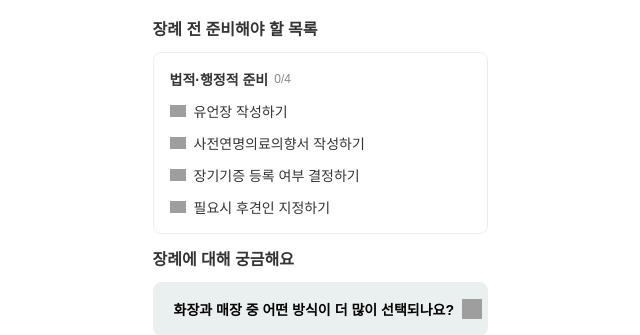
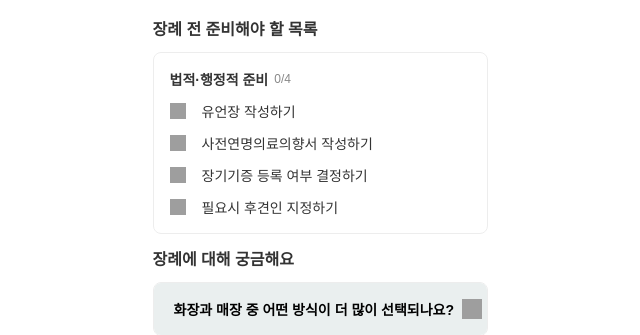
Before and after one commit to 2025-HERETHON/2025-herethon-16, a Django app: template bium/templates/main-page.html in a window 1280 px wide. Shown: the part 147-482 px from the top of the page, without its empty margins (320-960 px from the left). Run offline with Django 5.2, Linux system fonts and the light colour scheme; the template is opened without the code that fills it, so the values that code supplies are empty; grey boxes are pictures that could not be loaded.

Commit message:
🎨 design: 목록 체크박스 UI 수정

```diff
--- a/bium/static/css/main-page.css
+++ b/bium/static/css/main-page.css
@@ -165,15 +165,24 @@ body {
   align-items: center;
   gap: 8px;
 }
-.item input[type="checkbox"] {
+/* .item input[type="checkbox"] {
   appearance: none;
   width: 16px; height: 16px;
   background: url('../static/images/icons/icon-checkbox-12=Deactivate.svg') no-repeat center/contain;
   cursor: pointer;
+} */
+/* .item input[type="checkbox"]:checked {
+  background: url('../static/images/icons/icon-checkbox-12=Activate.svg') no-repeat center/contain;
+} */
+
+.checkbox-icon {
+  width: 16px;
+  height: 16px;
+  cursor: pointer;
+  vertical-align: middle;
+  margin-right: 8px;
 }
-.item input[type="checkbox"]:checked {
-  background: url('../static/images/icons/icon-checkbox-12=Activate.svg') no-repeat center/contain;
-}
+
 .item span {
   font-size: 14px;
 }
--- a/bium/static/js/main-page.js
+++ b/bium/static/js/main-page.js
@@ -28,16 +28,26 @@ document.querySelectorAll('.faq-item').forEach(item => {
 });
 
 // ── 체크리스트 카운트 업데이트 ──
-document.querySelectorAll('.checklist-group').forEach(group => {
-  const boxes  = group.querySelectorAll('input[type="checkbox"]');
-  const countE = group.querySelector('.group-count');
+document.querySelectorAll('.item').forEach(label => {
+  const icon  = label.querySelector('.checkbox-icon');
+  const input = label.querySelector('input[type="checkbox"]');
 
-  function updateCount() {
-    const total   = boxes.length;
-    const checked = Array.from(boxes).filter(cb => cb.checked).length;
+  // 라벨 혹은 아이콘 클릭 시
+  label.addEventListener('click', e => {
+    // 체크박스 state 토글
+    input.checked = !input.checked;
+
+    // 아이콘 src 교체
+    icon.src = input.checked
+      ? '../static/images/icons/icon-checkbox-12=activate.svg'
+      : '../static/images/icons/icon-checkbox-12=deactivate.svg';
+
+    // 체크리스트 카운트도 업데이트
+    const group = label.closest('.checklist-group');
+    const boxes = group.querySelectorAll('input[type="checkbox"]');
+    const countE = group.querySelector('.group-count');
+    const total = boxes.length;
+    const checked = [...boxes].filter(cb => cb.checked).length;
     countE.textContent = `${checked}/${total}`;
-  }
-
-  boxes.forEach(cb => cb.addEventListener('change', updateCount));
-  updateCount(); // 초기값 세팅
+  });
 });
--- a/bium/templates/main-page.html
+++ b/bium/templates/main-page.html
@@ -65,19 +65,39 @@
           </div>
           <!-- 체크리스트 항목들: 모두 unchecked 상태로 시작 -->
           <label class="item">
-            <input type="checkbox">
+              <img
+    class="checkbox-icon"
+    src="../static/images/icons/icon-checkbox-12=Deactivate.svg"
+    alt="체크박스 아이콘"
+  />
+            <input type="checkbox" hidden />
             <span>유언장 작성하기</span>
           </label>
           <label class="item">
-            <input type="checkbox">
+                          <img
+    class="checkbox-icon"
+    src="../static/images/icons/icon-checkbox-12=deactivate.svg"
+    alt="체크박스 아이콘"
+  />
+            <input type="checkbox" hidden />
             <span>사전연명의료의향서 작성하기</span>
           </label>
           <label class="item">
-            <input type="checkbox">
+                          <img
+    class="checkbox-icon"
+    src="../static/images/icons/icon-checkbox-12=deactivate.svg"
+    alt="체크박스 아이콘"
+  />
+            <input type="checkbox" hidden />
             <span>장기기증 등록 여부 결정하기</span>
           </label>
           <label class="item">
-            <input type="checkbox">
+                          <img
+    class="checkbox-icon"
+    src="../static/images/icons/icon-checkbox-12=deactivate.svg"
+    alt="체크박스 아이콘"
+  />
+            <input type="checkbox" hidden />
             <span>필요시 후견인 지정하기</span>
           </label>
         </div>
@@ -89,19 +109,39 @@
           </div>
           <!-- 체크리스트 항목들: 모두 unchecked 상태로 시작 -->
           <label class="item">
-            <input type="checkbox">
+                          <img
+    class="checkbox-icon"
+    src="../static/images/icons/icon-checkbox-12=deactivate.svg"
+    alt="체크박스 아이콘"
+  />
+            <input type="checkbox" hidden />
             <span>장례 형태 결정하기</span>
           </label>
           <label class="item">
-            <input type="checkbox">
+                          <img
+    class="checkbox-icon"
+    src="../static/images/icons/icon-checkbox-12=deactivate.svg"
+    alt="체크박스 아이콘"
+  />
+            <input type="checkbox" hidden />
             <span>묘지/봉안당/수목장 등 장소 결정하기</span>
           </label>
           <label class="item">
-            <input type="checkbox">
+                          <img
+    class="checkbox-icon"
+    src="../static/images/icons/icon-checkbox-12=deactivate.svg"
+    alt="체크박스 아이콘"
+  />
+            <input type="checkbox" hidden />
             <span>장례식장, 장례 대행업체 찾기</span>
           </label>
           <label class="item">
-            <input type="checkbox">
+                          <img
+    class="checkbox-icon"
+    src="../static/images/icons/icon-checkbox-12=deactivate.svg"
+    alt="체크박스 아이콘"
+  />
+            <input type="checkbox" hidden />
             <span>장례 예산 추정하기</span>
           </label>
         </div>
@@ -113,15 +153,30 @@
           </div>
           <!-- 체크리스트 항목들: 모두 unchecked 상태로 시작 -->
           <label class="item">
-            <input type="checkbox">
+                          <img
+    class="checkbox-icon"
+    src="../static/images/icons/icon-checkbox-12=deactivate.svg"
+    alt="체크박스 아이콘"
+  />
+            <input type="checkbox" hidden />
             <span>사망 보험/장례 보험 확인하기</span>
           </label>
           <label class="item">
-            <input type="checkbox">
+                          <img
+    class="checkbox-icon"
+    src="../static/images/icons/icon-checkbox-12=deactivate.svg"
+    alt="체크박스 아이콘"
+  />
+            <input type="checkbox" hidden />
             <span>은행계좌/보험 수익자 지정하기</span>
           </label>
           <label class="item">
-            <input type="checkbox">
+                          <img
+    class="checkbox-icon"
+    src="../static/images/icons/icon-checkbox-12=deactivate.svg"
+    alt="체크박스 아이콘"
+  />
+            <input type="checkbox" hidden />
             <span>디지털 자산 처리 방법 지정하기</span>
           </label>
         </div>
@@ -133,15 +188,30 @@
           </div>
           <!-- 체크리스트 항목들: 모두 unchecked 상태로 시작 -->
           <label class="item">
-            <input type="checkbox">
+                          <img
+    class="checkbox-icon"
+    src="../static/images/icons/icon-checkbox-12-deactivate.svg"
+    alt="체크박스 아이콘"
+  />
+            <input type="checkbox" hidden />
             <span>장례 시 연락할 사람 목록 작성하기</span>
           </label>
           <label class="item">
-            <input type="checkbox">
+                          <img
+    class="checkbox-icon"
+    src="../static/images/icons/icon-checkbox-12-deactivate.svg"
+    alt="체크박스 아이콘"
+  />
+            <input type="checkbox" hidden />
             <span>마지막 인사 편지/영상 남기기</span>
           </label>
           <label class="item">
-            <input type="checkbox">
+                          <img
+    class="checkbox-icon"
+    src="../static/images/icons/icon-checkbox-12-deactivate.svg"
+    alt="체크박스 아이콘"
+  />
+            <input type="checkbox" hidden />
             <span>추모 방법 공유하기</span>
           </label>
         </div>
@@ -153,15 +223,30 @@
           </div>
           <!-- 체크리스트 항목들: 모두 unchecked 상태로 시작 -->
           <label class="item">
-            <input type="checkbox">
+                          <img
+    class="checkbox-icon"
+    src="../static/images/icons/icon-checkbox-12-deactivate.svg"
+    alt="체크박스 아이콘"
+  />
+            <input type="checkbox" hidden />
             <span>반려동물/식물 돌봄 계획하기</span>
           </label>
           <label class="item">
-            <input type="checkbox">
+                          <img
+    class="checkbox-icon"
+    src="../static/images/icons/icon-checkbox-12-deactivate.svg"
+    alt="체크박스 아이콘"
+  />
+            <input type="checkbox" hidden />
             <span>집 정리 및 유품 정리하기</span>
           </label>
           <label class="item">
-            <input type="checkbox">
+                          <img
+    class="checkbox-icon"
+    src="../static/images/icons/icon-checkbox-12-deactivate.svg"
+    alt="체크박스 아이콘"
+  />
+            <input type="checkbox" hidden />
             <span>중요 비밀번호 관리하기</span>
           </label>
         </div>
```
